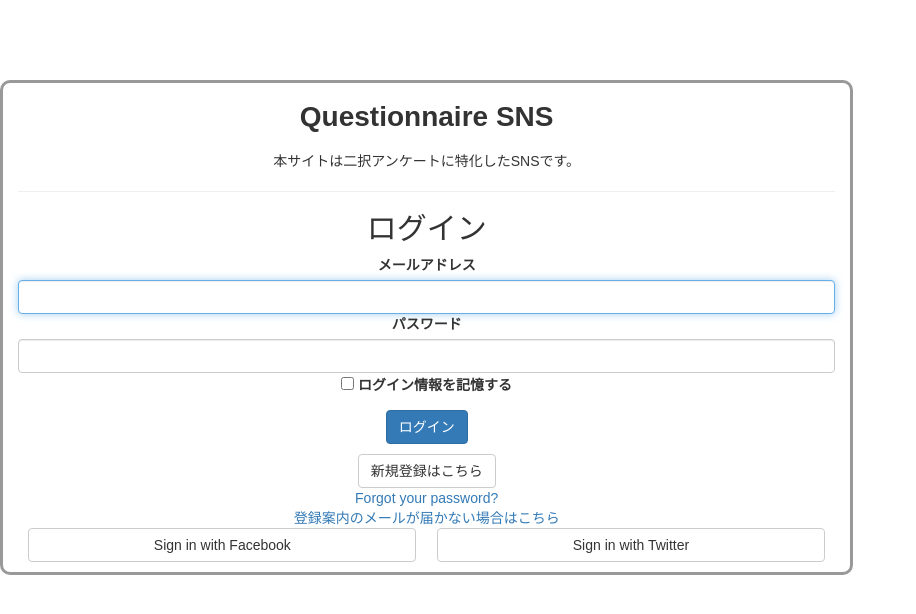
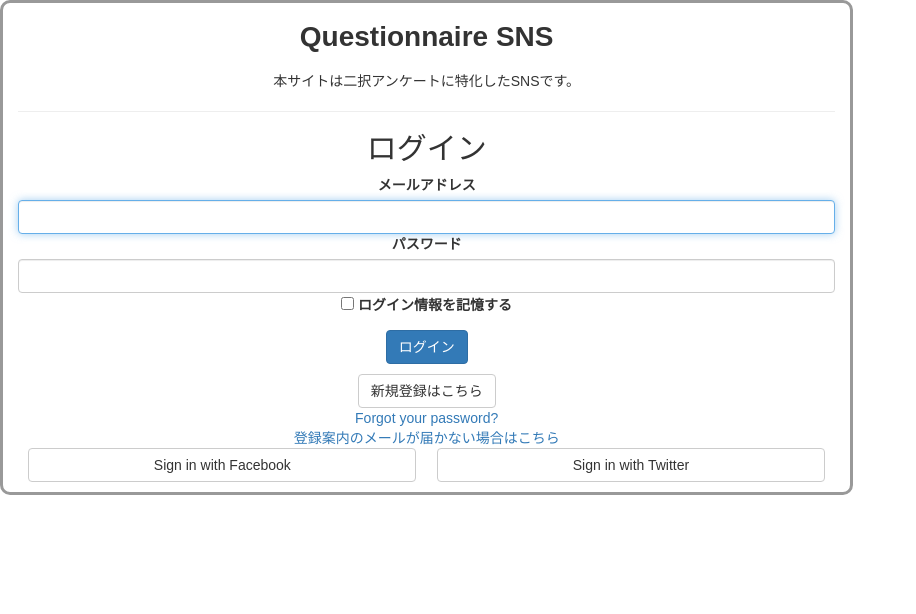
Before and after one commit to shun-kusano/questionnaire_sns, a Rails app: page /users/sign_in in a window 1280 px wide. Shown: the top 614 px of the page, without its empty margins (0-916 px from the left). Run offline with Rails 7, Linux system fonts and the light colour scheme; style sheets or scripts are compiled from the project's sources; parts of the project's set-up code (start-up, migrations or seed data) failed here and were passed over; some libraries are stand-ins or nearby versions.

Commit message:
“fix-devise-mailer-settings4”

```diff
--- a/app/assets/stylesheets/partials/users.scss
+++ b/app/assets/stylesheets/partials/users.scss
@@ -48,10 +48,7 @@
     margin-left: auto;
     margin-right: auto;
     margin-bottom: 20px;
-    z-index: 2;
-    position: absolute;
     background-color: #FFF;
-    top: 10%;
     border: solid 3px #999;
     border-radius: 10px;
     .actions {
```
Also changed, not shown: 3 other files.
